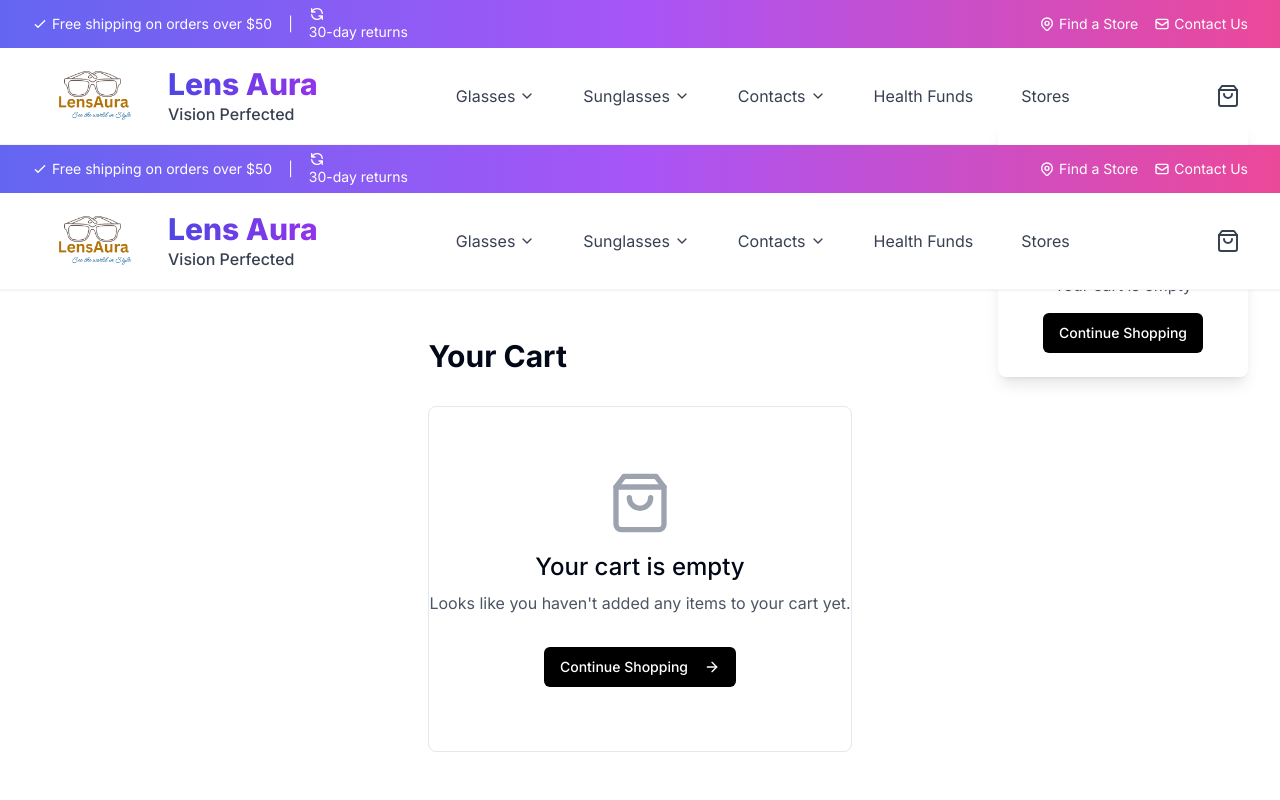
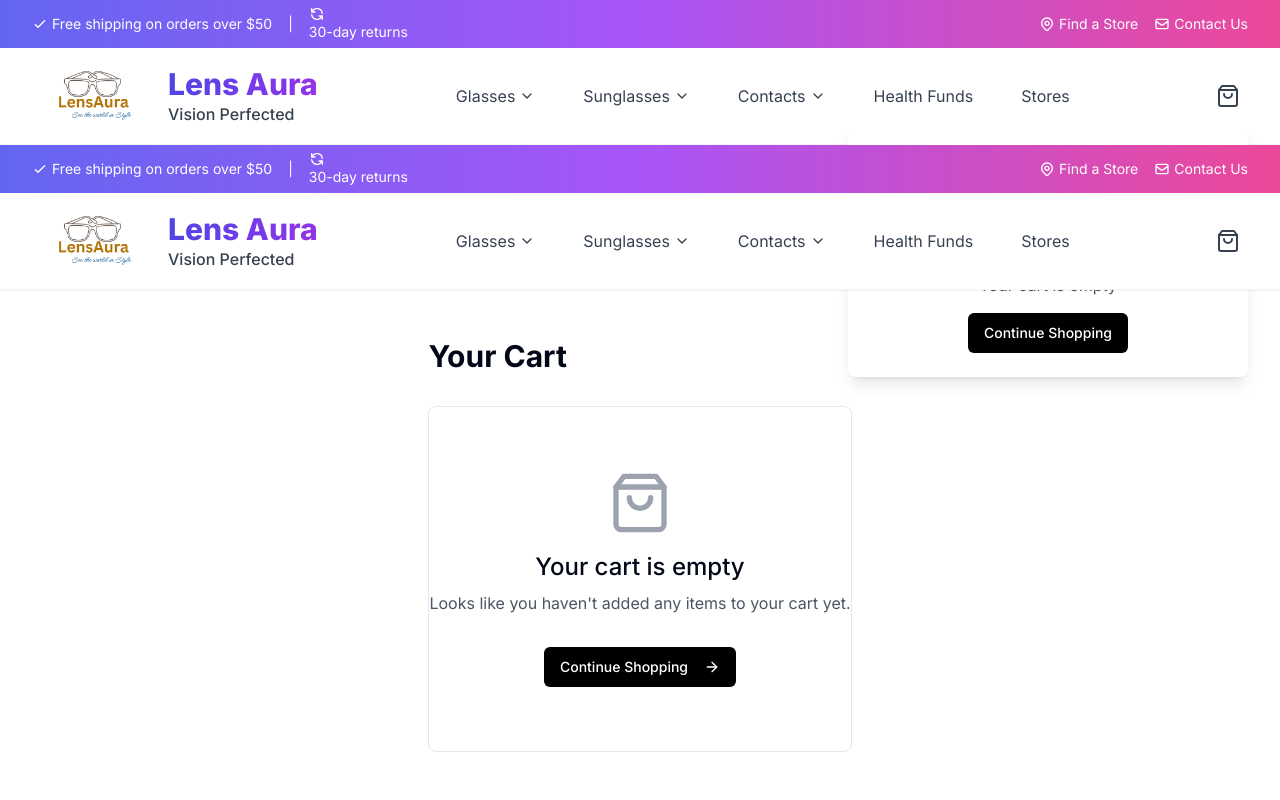
Before and after one commit to manutdmohit/lens-aura, a Next.js app: page /cart in a window 1280 px wide. Both pictures are taken after a click on the button 1227 px from the left and 96 px from the top of the page. Shown: the top 800 px of the page. Built offline with nearby package versions, Linux system fonts and the light colour scheme.

Commit message:
Update CartDropdown component to increase maximum width from 250px to 400px for improved layout on larger screens.

```diff
--- a/components/cart-dropdown.tsx
+++ b/components/cart-dropdown.tsx
@@ -124,7 +124,7 @@ export default function CartDropdown() {
         {isOpen && (
           <motion.div
             id="cart-dropdown"
-            className="absolute right-0 mt-2 w-screen max-w-[250px] bg-white shadow-lg rounded-lg z-50 overflow-hidden md:right-0 md:top-full"
+            className="absolute right-0 mt-2 w-screen max-w-[250px] md:max-w-[400px] bg-white shadow-lg rounded-lg z-50 overflow-hidden md:right-0 md:top-full"
             variants={dropdownVariants}
             initial="hidden"
             animate="visible"
```
